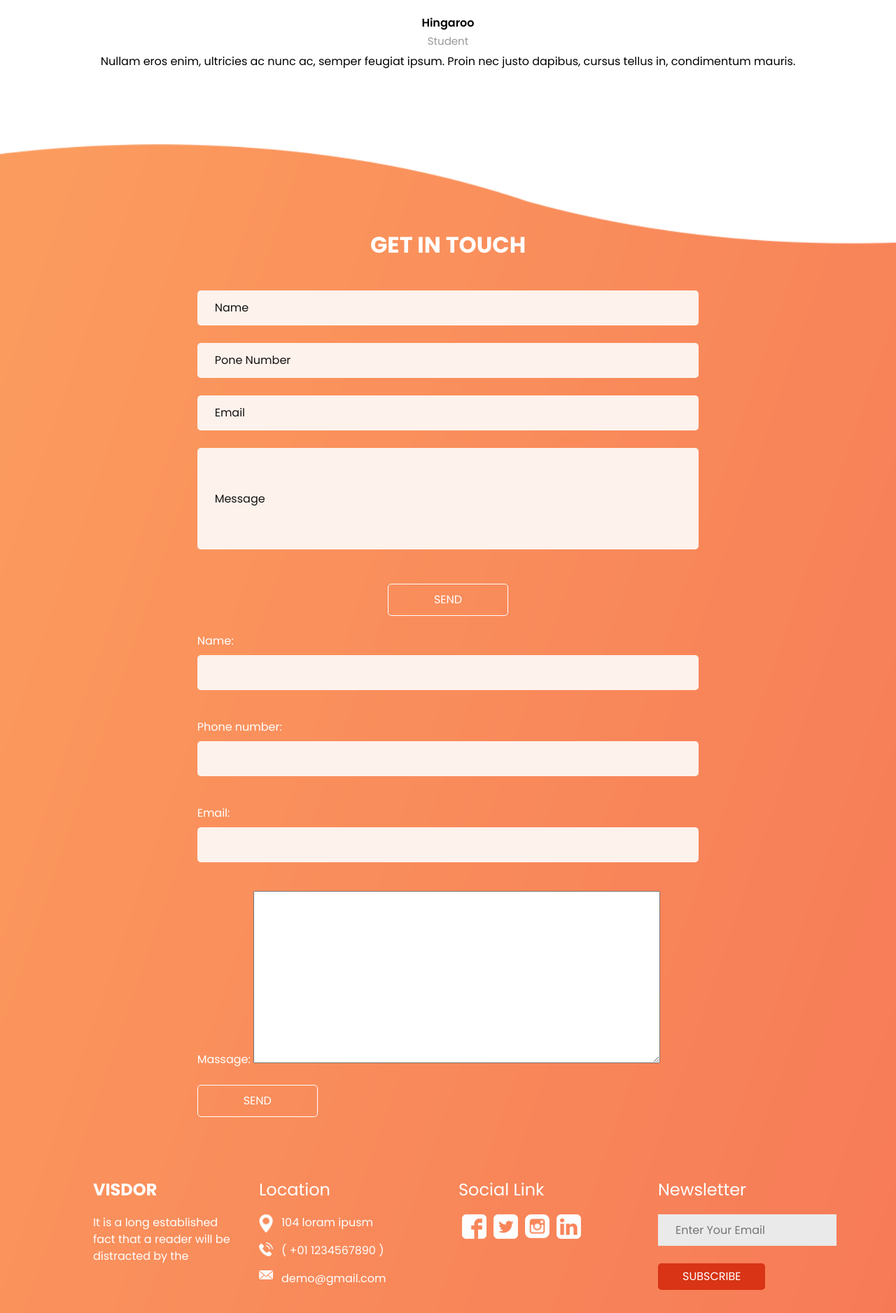
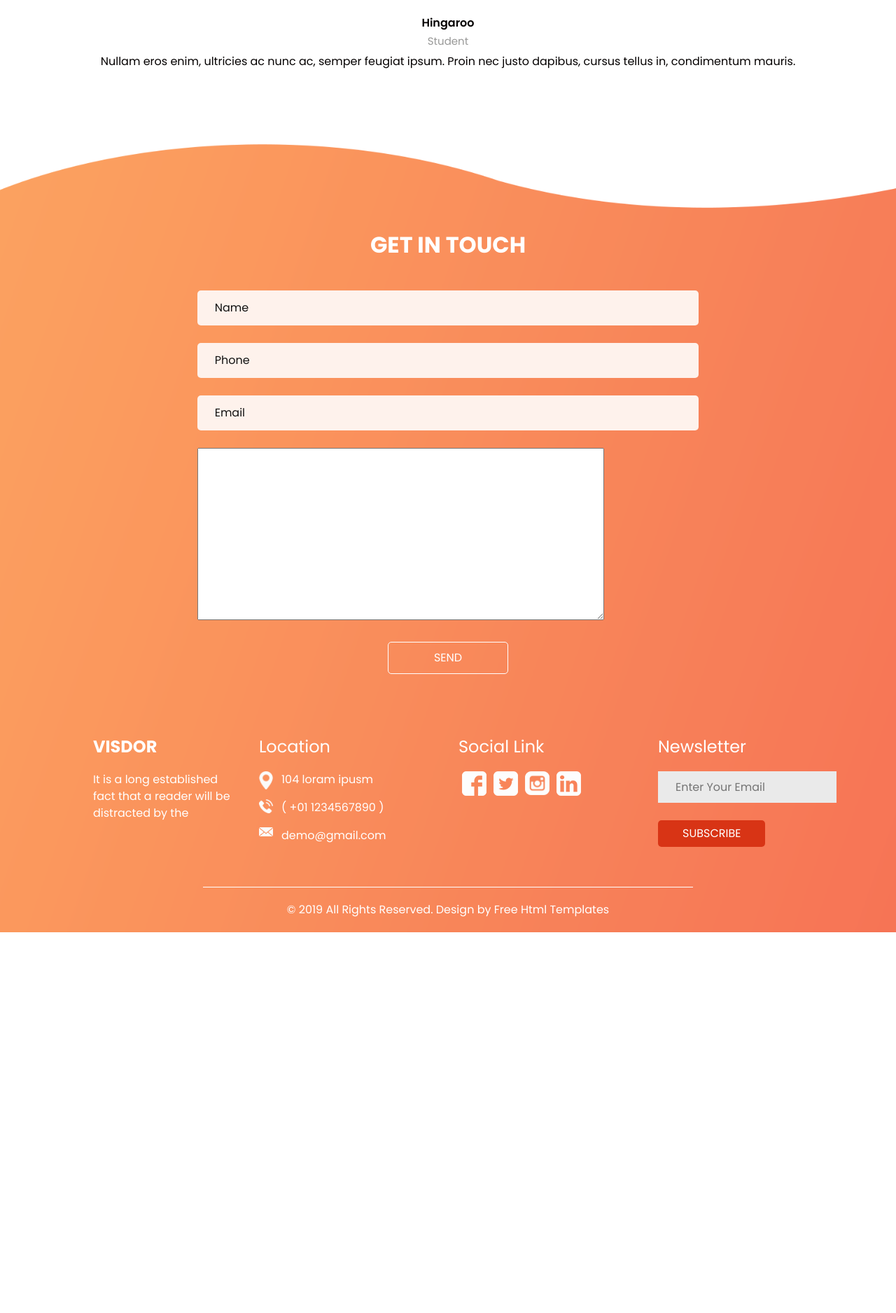
Before and after one commit to GokhanKaraomeroglu/Education_Website, a Django app: page / in a window 1280 px wide. Shown: the part 2825-4701 px from the top of the page at 70% size. After the commit the page ends 4157 px from the top, so only its background shows below. Run offline with Django 3.2, Linux system fonts and the light colour scheme; some libraries are stand-ins or nearby versions; some web fonts are replaced.

Commit message:
messages added

```diff
--- a/home/forms.py
+++ b/home/forms.py
@@ -2,6 +2,12 @@ from django import forms
 from .models import Contact
 
 class ContactForm(forms.ModelForm):
-  class Meta:
-    model = Contact
-    fields = '__all__'
+    class Meta:
+        model = Contact
+        fields = "__all__"
+        widgets = {
+            "name":forms.TextInput(attrs={'placeholder':'Name'}),
+            "phone_number":forms.TextInput(attrs={'placeholder':'Phone'}),
+            "email":forms.EmailInput(attrs={'placeholder':'Email'}),
+            "message":forms.TextInput(attrs={'placeholder':'Message'})
+        }
--- a/home/templates/home/index.html
+++ b/home/templates/home/index.html
@@ -5,6 +5,15 @@
 {% block content %}
     <!-- slider section -->
   <div class="hero_area">
+
+{% if messages %}
+<ul class="messages">
+    {% for message in messages %}
+    <li{% if message.tags %} class="{{ message.tags }}"{% endif %}>{{ message }}</li>
+    {% endfor %}
+</ul>
+{% endif %}
+
     <section class=" slider_section position-relative">
       <div id="Customcarousel1" class="carousel slide" data-ride="carousel">
         <div class="carousel-inner">
@@ -319,33 +328,25 @@
                             Get In Touch
                         </h2>
                     </div>
-                    <form action="">
+                    <form action="" method="post">
+                      {% csrf_token %}
                         <div>
-                            <input type="text" placeholder="Name" />
+                          {{form.name}}
                         </div>
                         <div>
-                            <input type="text" placeholder="Pone Number" />
+                          {{form.phone_number}}
                         </div>
                         <div>
-                            <input type="email" placeholder="Email" />
+                          {{form.email}}
                         </div>
                         <div>
-                            <input type="text" class="message-box" placeholder="Message" />
+                          {{form.massage}}
                         </div>
                         <div class="d-flex  mt-4 ">
-                            <button>
-                  SEND
-                </button>
-                        </div>
-                    </form>
-                    <br>
-                    <form action="" method="post">
-                     {% csrf_token %}
-                     {{form.as_p}}
-                    <button>
-                    SEND
-                  </button>
-
+                       <button>
+                           SEND
+                        </button>
+                      </div>
                     </form>
                 </div>
             </div>
--- a/home/views.py
+++ b/home/views.py
@@ -1,15 +1,21 @@
-from django.shortcuts import render
+from django.shortcuts import redirect, render
 from django.http import HttpResponse
 from .forms import ContactForm
+from django.contrib import messages
+
 
 # Create your views here.
 
 def home(request):
-    form = ContactForm()
+
     if request.method == 'POST':
         form = ContactForm(request.POST)
         if form.is_valid():
             form.save()
+            messages.success(request, 'Form has been sent')
+            return redirect ('home')
+    else:
+        form = ContactForm()
     context={
         "form":form,
     }
```
